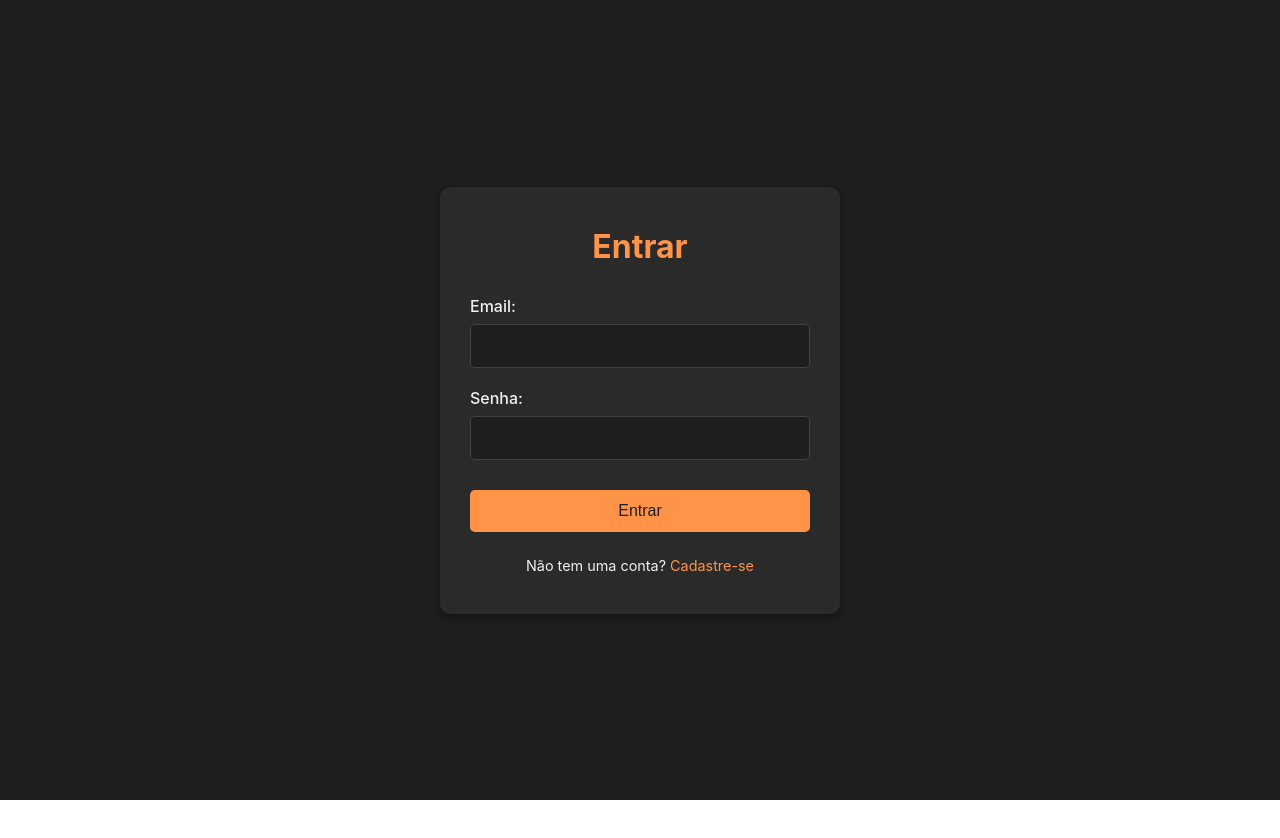
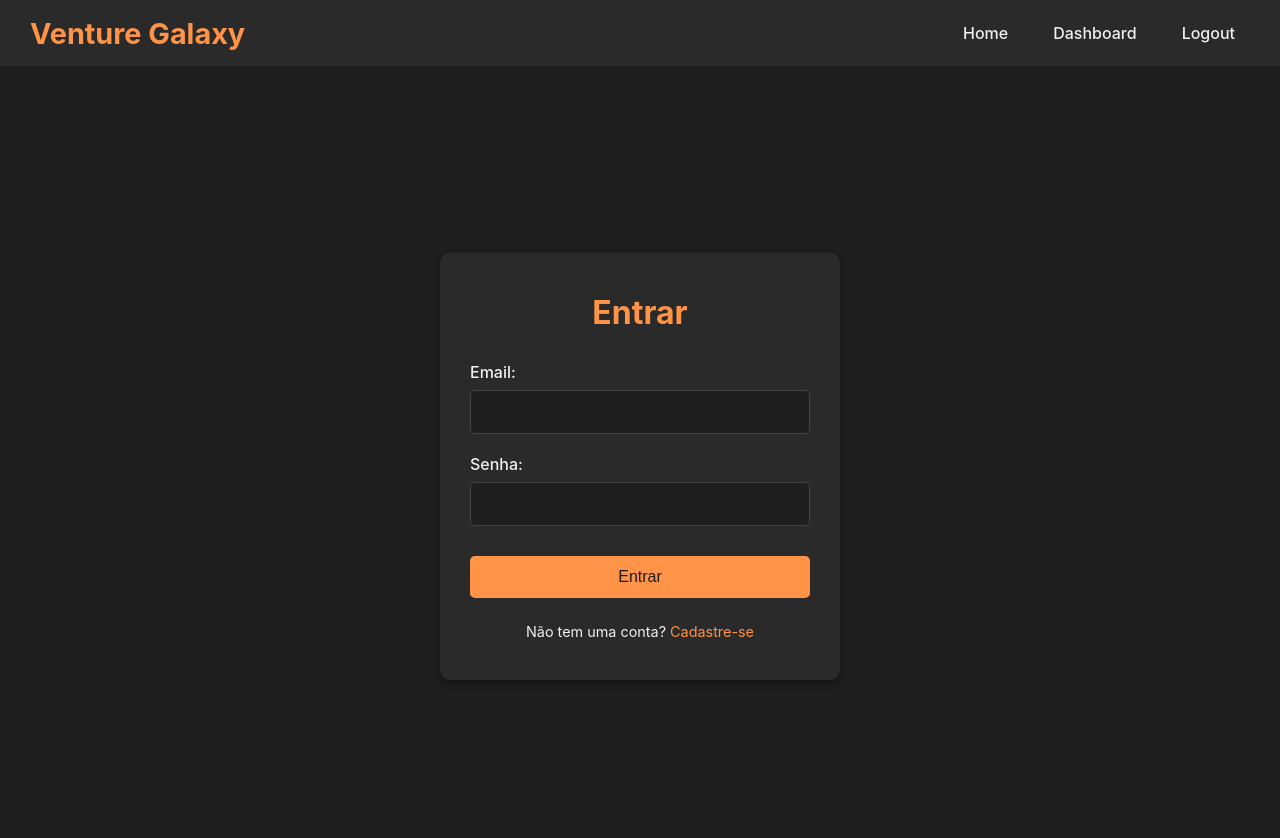
Before and after one commit to PedroParreiras/venture-galaxy, a React (Create React App) app: page /login in a window 1280 px wide. Shown: the top 838 px of the page. Before the commit the page ends 800 px from the top, so only its background shows below. Built offline with nearby package versions, Linux system fonts and the light colour scheme; no server answers; sample sign-in values are in the browser's storage.

Commit message:
header e dashboard

```diff
--- a/src/App.js
+++ b/src/App.js
@@ -10,15 +10,27 @@ import InvestorPage from './pages/InvestorPage';
 import CompanyPage from './pages/CompanyPage';
 import EntityForm from './components/Forms/EntityForm';
 import PrivateRoute from './components/PrivateRoute';
+import Dashboard from './pages/Dashboard'; // Importe o Dashboard
+import Header from './components/Header'; // Importa o Header
+
 
 function App() {
   return (
     <Router>
       <AuthProvider>
+      <Header /> {/* Header será exibido em todas as páginas */}
         <Routes>
           <Route path="/" element={<HomePage />} />
           <Route path="/signup" element={<Signup />} />
           <Route path="/login" element={<Login />} />
+          <Route
+            path="/dashboard"
+            element={
+              <PrivateRoute>
+                <Dashboard />
+              </PrivateRoute>
+            }
+          />
           <Route
             path="/founder-dashboard"
             element={
@@ -51,7 +63,6 @@ function App() {
               </PrivateRoute>
             }
           />
-          {/* Outras rotas */}
         </Routes>
       </AuthProvider>
     </Router>
--- a/src/components/Auth/Login.js
+++ b/src/components/Auth/Login.js
@@ -7,7 +7,7 @@ import './Login.css';
 function Login() {
   const emailRef = useRef();
   const passwordRef = useRef();
-  const { login, loginWithGoogle, userData } = useAuth(); // Importando userData
+  const { login, userData } = useAuth();
   const [error, setError] = useState('');
   const navigate = useNavigate();
 
@@ -17,34 +17,17 @@ function Login() {
     try {
       setError('');
       await login(emailRef.current.value, passwordRef.current.value);
-      // A navegação será tratada no useEffect
+      navigate('/dashboard'); // Redireciona para o Dashboard após o login
     } catch (error) {
       setError('Falha ao fazer login');
       console.error('Erro no login:', error);
     }
   };
 
-  const handleGoogleLogin = async () => {
-    try {
-      setError('');
-      await loginWithGoogle();
-      // A navegação será tratada no useEffect
-    } catch (error) {
-      setError('Falha ao fazer login com o Google');
-      console.error('Erro no login com o Google:', error);
-    }
-  };
-
   useEffect(() => {
-    // Redirecionar o usuário baseado no tipo após o login
+    // Redirecionar o usuário para o Dashboard se estiver logado
     if (userData) {
-      if (userData.userType === 'founder') {
-        navigate('/founder');
-      } else if (userData.userType === 'investor') {
-        navigate('/investor');
-      } else {
-        navigate('/'); // Redireciona para a página padrão se o tipo for desconhecido
-      }
+      navigate('/dashboard');
     }
   }, [userData, navigate]);
 
@@ -69,8 +52,6 @@ function Login() {
           </button>
         </form>
 
-
-
         <p className="login-footer">
           Não tem uma conta? <Link to="/signup">Cadastre-se</Link>
         </p>
--- /dev/null
+++ b/src/components/Header.css
@@ -0,0 +1,49 @@
+/* src/components/Header.css */
+
+.navbar {
+    display: flex;
+    justify-content: space-between;
+    align-items: center;
+    padding: 15px 30px;
+    background-color: #2a2a2a;
+  }
+
+  .navbar .logo {
+    font-size: 1.8rem;
+    font-weight: bold;
+    color: #FF9348;
+  }
+
+  .navbar .nav-links {
+    display: flex;
+    gap: 15px;
+  }
+
+  .navbar .nav-button {
+    text-decoration: none;
+    color: #f0f0f0;
+    font-weight: 500;
+    padding: 8px 15px;
+    border-radius: 5px;
+    transition: background-color 0.3s;
+    cursor: pointer;
+  }
+
+  .navbar .nav-button:hover {
+    background-color: #FF9348;
+    color: #1e1e1e;
+  }
+
+  .logout-button {
+    background: none;
+    border: none;
+    color: inherit;
+    font: inherit;
+    cursor: pointer;
+    outline: inherit;
+  }
+
+  .logout-button:hover {
+    background-color: #FF9348;
+    color: #1e1e1e;
+  }
--- /dev/null
+++ b/src/components/Header.js
@@ -0,0 +1,51 @@
+// src/components/Header.js
+import React from 'react';
+import { Link, useNavigate } from 'react-router-dom';
+import { useAuth } from '../contexts/AuthContext';
+import './Header.css'; // Usaremos o mesmo estilo da HomePage.css
+
+function Header() {
+  const { currentUser, logout } = useAuth();
+  const navigate = useNavigate();
+
+  const handleLogout = async () => {
+    try {
+      await logout();
+      navigate('/'); // Redireciona para a Home após o logout
+    } catch (error) {
+      console.error('Erro ao fazer logout:', error);
+    }
+  };
+
+  return (
+    <nav className="navbar">
+      <div className="logo">Venture Galaxy</div>
+      <div className="nav-links">
+        {currentUser ? (
+          <>
+            <Link to="/" className="nav-button">
+              Home
+            </Link>
+            <Link to="/dashboard" className="nav-button">
+              Dashboard
+            </Link>
+            <button onClick={handleLogout} className="nav-button logout-button">
+              Logout
+            </button>
+          </>
+        ) : (
+          <>
+            <Link to="/signup" className="nav-button">
+              Cadastre-se
+            </Link>
+            <Link to="/login" className="nav-button">
+              Login
+            </Link>
+          </>
+        )}
+      </div>
+    </nav>
+  );
+}
+
+export default Header;
--- a/src/components/PrivateRoute.js
+++ b/src/components/PrivateRoute.js
@@ -3,8 +3,10 @@ import React from 'react';
 import { Navigate } from 'react-router-dom';
 import { useAuth } from '../contexts/AuthContext';
 
-export default function PrivateRoute({ children }) {
+function PrivateRoute({ children }) {
   const { currentUser } = useAuth();
 
   return currentUser ? children : <Navigate to="/login" />;
 }
+
+export default PrivateRoute;
--- /dev/null
+++ b/src/pages/Dashboard.css
@@ -0,0 +1,105 @@
+/* src/pages/Dashboard.css */
+
+/* Reset básico */
+* {
+    margin: 0;
+    padding: 0;
+    box-sizing: border-box;
+  }
+
+  .dashboard {
+    font-family: 'Roboto', sans-serif;
+    color: #f0f0f0;
+    background-color: #1e1e1e;
+    min-height: 100vh;
+    display: flex;
+    flex-direction: column;
+  }
+
+  .dashboard-header {
+    padding: 40px 30px;
+    background-color: #2a2a2a;
+    text-align: center;
+  }
+
+  .dashboard-header h1 {
+    font-size: 2.5rem;
+    color: #FF9348;
+    margin-bottom: 10px;
+  }
+
+  .dashboard-header p {
+    font-size: 1.2rem;
+    color: #ccc;
+  }
+
+  .dashboard-main {
+    flex: 1;
+    padding: 30px;
+    background-color: #1e1e1e;
+  }
+
+  .dashboard-stats {
+    display: flex;
+    gap: 20px;
+    flex-wrap: wrap;
+    justify-content: center;
+    margin-bottom: 40px;
+  }
+
+  .stat-card {
+    flex: 1;
+    max-width: 250px;
+    background-color: #2a2a2a;
+    padding: 20px;
+    border-radius: 8px;
+    text-align: center;
+    transition: transform 0.3s;
+    box-shadow: 0 4px 8px rgba(0, 0, 0, 0.5);
+  }
+
+  .stat-card:hover {
+    transform: translateY(-10px);
+  }
+
+  .stat-icon {
+    font-size: 3rem;
+    color: #FF9348;
+    margin-bottom: 15px;
+  }
+
+  .stat-card h3 {
+    font-size: 1.5rem;
+    margin-bottom: 10px;
+    color: #f0f0f0;
+  }
+
+  .stat-card p {
+    font-size: 1rem;
+    color: #ccc;
+  }
+
+  .dashboard-content {
+    padding: 20px;
+    background-color: #2a2a2a;
+    border-radius: 8px;
+    box-shadow: 0 4px 8px rgba(0, 0, 0, 0.5);
+  }
+
+  .dashboard-content h2 {
+    font-size: 2rem;
+    color: #FF9348;
+    margin-bottom: 10px;
+  }
+
+  .dashboard-content p {
+    font-size: 1rem;
+    color: #ccc;
+  }
+
+  .dashboard-footer {
+    background-color: #1e1e1e;
+    color: #ccc;
+    padding: 20px 30px;
+    text-align: center;
+  }
--- /dev/null
+++ b/src/pages/Dashboard.js
@@ -0,0 +1,56 @@
+// src/pages/Dashboard.js
+import React from 'react';
+import { useAuth } from '../contexts/AuthContext';
+import './Dashboard.css';
+import { FontAwesomeIcon } from '@fortawesome/react-fontawesome';
+import { faChartLine, faUserTie, faMoneyBillWave, faCogs } from '@fortawesome/free-solid-svg-icons';
+
+function Dashboard() {
+  const { currentUser } = useAuth();
+
+  return (
+    <div className="dashboard">
+      <header className="dashboard-header">
+        <h1>Bem-vindo, {currentUser?.email || "Usuário"}!</h1>
+        <p>Seu painel personalizado para acompanhar suas atividades no Venture Galaxy.</p>
+      </header>
+
+      <main className="dashboard-main">
+        <div className="dashboard-stats">
+          <div className="stat-card">
+            <FontAwesomeIcon icon={faChartLine} className="stat-icon" />
+            <h3>Progresso</h3>
+            <p>Acompanhe o crescimento de suas conexões e investimentos.</p>
+          </div>
+          <div className="stat-card">
+            <FontAwesomeIcon icon={faUserTie} className="stat-icon" />
+            <h3>Fundadores Conectados</h3>
+            <p>Veja quantos fundadores você já conectou.</p>
+          </div>
+          <div className="stat-card">
+            <FontAwesomeIcon icon={faMoneyBillWave} className="stat-icon" />
+            <h3>Investimentos Feitos</h3>
+            <p>Gerencie seus investimentos de forma fácil e segura.</p>
+          </div>
+          <div className="stat-card">
+            <FontAwesomeIcon icon={faCogs} className="stat-icon" />
+            <h3>Configurações</h3>
+            <p>Ajuste suas preferências e dados da conta.</p>
+          </div>
+        </div>
+
+        <section className="dashboard-content">
+          <h2>Últimas Atualizações</h2>
+          <p>Fique por dentro das últimas movimentações no mercado de startups.</p>
+          {/* Adicione mais conteúdo relevante, como gráficos ou listas de atividades */}
+        </section>
+      </main>
+
+      <footer className="dashboard-footer">
+        <p>&copy; {new Date().getFullYear()} Venture Galaxy. Todos os direitos reservados.</p>
+      </footer>
+    </div>
+  );
+}
+
+export default Dashboard;
--- a/src/pages/HomePage.js
+++ b/src/pages/HomePage.js
@@ -2,24 +2,12 @@
 import React from 'react';
 import { Link } from 'react-router-dom';
 import './HomePage.css';
-// Importing Font Awesome icons
 import { FontAwesomeIcon } from '@fortawesome/react-fontawesome';
 import { faUsers, faRocket, faShieldAlt } from '@fortawesome/free-solid-svg-icons';
 
 function HomePage() {
   return (
     <div className="homepage">
-      <nav className="navbar">
-        <div className="logo">Venture Galaxy</div>
-        <div className="nav-links">
-          <Link to="/signup" className="nav-button">
-            Cadastre-se
-          </Link>
-          <Link to="/login" className="nav-button">
-            Login
-          </Link>
-        </div>
-      </nav>
       <header className="hero-section">
         <div className="hero-content">
           <h1>Conectando Fundadores e Investidores</h1>
@@ -35,18 +23,13 @@ function HomePage() {
         </div>
       </header>
 
-      {/* Embedded PDF section */}
-
       <main className="features-section">
         <h2>O que é o Venture Galaxy?</h2>
         <div className="features">
           <div className="feature">
             <FontAwesomeIcon icon={faUsers} className="feature-icon" />
             <h3>Rede de Investidores</h3>
-            <p>
-              Conecte-se com uma ampla rede de investidores em busca de
-              oportunidades.
-            </p>
+            <p>Conecte-se com uma ampla rede de investidores em busca de oportunidades.</p>
           </div>
           <div className="feature">
             <FontAwesomeIcon icon={faRocket} className="feature-icon" />
@@ -56,15 +39,10 @@ function HomePage() {
           <div className="feature">
             <FontAwesomeIcon icon={faShieldAlt} className="feature-icon" />
             <h3>Segurança</h3>
-            <p>
-              Ambiente seguro para compartilhamento de informações
-              confidenciais.
-            </p>
+            <p>Ambiente seguro para compartilhamento de informações confidenciais.</p>
           </div>
         </div>
         <section className="pdf-section">
-
-
           <iframe
             src="/clickMap.pdf"
             width="100%"
@@ -76,10 +54,7 @@ function HomePage() {
         </section>
       </main>
       <footer className="footer">
-        <p>
-          &copy; {new Date().getFullYear()} Venture Galaxy. Todos os direitos
-          reservados.
-        </p>
+        <p>&copy; {new Date().getFullYear()} Venture Galaxy. Todos os direitos reservados.</p>
       </footer>
     </div>
   );
```
Lines whose indentation alone changed are shown as unchanged.
